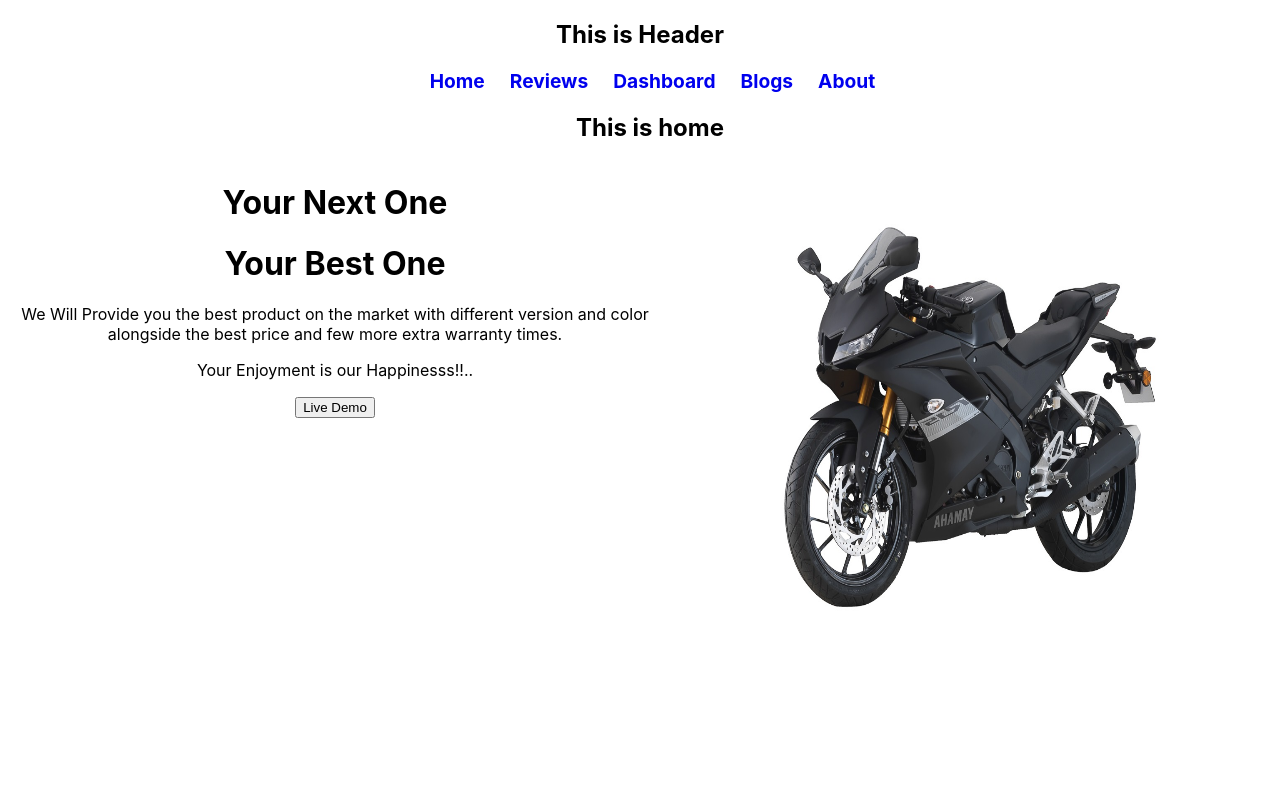
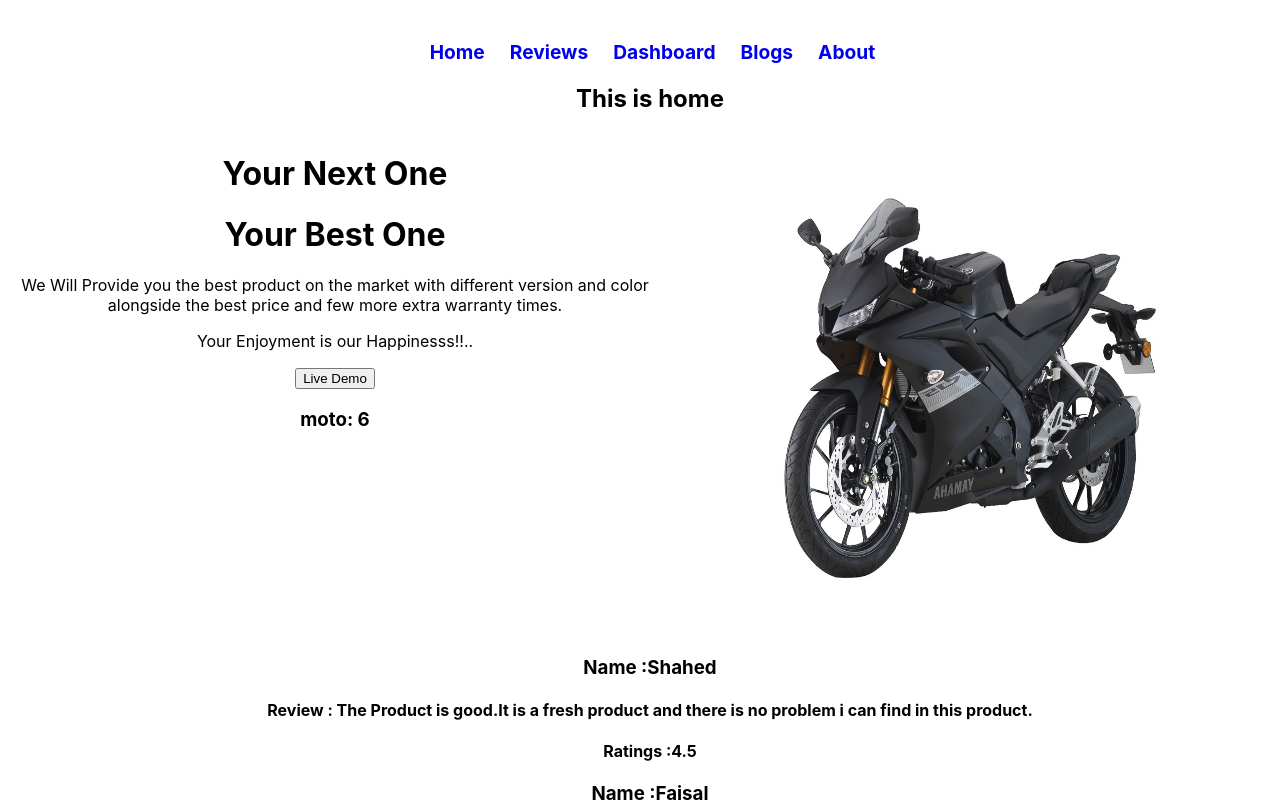
Before and after one commit to Shahariarshadhin/Moto-Mania, a React (Create React App) app: page / in a window 1280 px wide. Shown: the top 802 px of the page. Built offline with nearby package versions, Linux system fonts and the light colour scheme.

Commit message:
set review card

```diff
--- a/public/reviews.json
+++ b/public/reviews.json
@@ -1,38 +1,38 @@
 [
     {
         "id": "1",
-        "Name": "Shahed",
-        "Review": "The Product is good.It is a fresh product and there is no problem i can find in this product.",
-        "Ratings": "4.5"
+        "name": "Shahed",
+        "review": "The Product is good.It is a fresh product and there is no problem i can find in this product.",
+        "ratings": "4.5"
     },
     {
         "id": "2",
-        "Name": "Faisal",
-        "Review": "The Product is good.It is a fresh product and there is no problem i can find in this product.",
-        "Ratings": "4.3"
+        "name": "Faisal",
+        "review": "The Product is good.It is a fresh product and there is no problem i can find in this product.",
+        "ratings": "4.3"
     },
     {
         "id": "3",
-        "Name": "Shadhin",
-        "Review": "The Product is good.It is a fresh product and there is no problem i can find in this product.",
-        "Ratings": "4.00"
+        "name": "Shadhin",
+        "review": "The Product is good.It is a fresh product and there is no problem i can find in this product.",
+        "ratings": "4.00"
     },
     {
         "id": "4",
-        "Name": "Labib",
-        "Review": "The Product is good.It is a fresh product and there is no problem i can find in this product.",
-        "Ratings": "4.8"
+        "name": "Labib",
+        "review": "The Product is good.It is a fresh product and there is no problem i can find in this product.",
+        "ratings": "4.8"
     },
     {
         "id": "5",
-        "Name": "Billal",
-        "Review": "The Product is good.It is a fresh product and there is no problem i can find in this product.",
-        "Ratings": "4.2"
+        "name": "Billal",
+        "review": "The Product is good.It is a fresh product and there is no problem i can find in this product.",
+        "ratings": "4.2"
     },
     {
         "id": "6",
-        "Name": "Imran",
-        "Review": "The Product is good.It is a fresh product and there is no problem i can find in this product.",
-        "Ratings": "4.9"
+        "name": "Imran",
+        "review": "The Product is good.It is a fresh product and there is no problem i can find in this product.",
+        "ratings": "4.9"
     }
 ]
--- /dev/null
+++ b/src/components/EachReview/EachReview.js
@@ -0,0 +1,14 @@
+import React from 'react';
+
+const EachReview = (props) => {
+    const { name, review, ratings } = props.review;
+    return (
+        <div>
+            <h3>Name :{name} </h3>
+            <h4>Review : {review}</h4>
+            <h4>Ratings :{ratings}</h4>
+        </div>
+    );
+};
+
+export default EachReview;
--- a/src/components/Header/Header.css
+++ b/src/components/Header/Header.css
@@ -1,3 +1,6 @@
+.header{
+    margin-top: 40px;
+}
 nav a{
     text-decoration: none;
     margin-left: 25px;
--- a/src/components/Header/Header.js
+++ b/src/components/Header/Header.js
@@ -5,7 +5,7 @@ import './Header.css';
 const Header = () => {
     return (
         <div className='header'>
-            <h2>This is Header</h2>
+
             <nav className='nav'>
                 <Link to="/home">Home</Link>
                 <Link to="/reviews">Reviews</Link>
--- a/src/components/Header/Home/Home.js
+++ b/src/components/Header/Home/Home.js
@@ -1,8 +1,12 @@
 import React from 'react';
 import images from '../../../images/coverPic.png';
+import EachReview from '../../EachReview/EachReview';
+import motoCard from '../../hook/useMotoCard';
 import './Home.css'
 
 const Home = () => {
+
+    const [moto, setMoto] = motoCard();
     return (
         <div className='hommy'>
             <h2>This is home</h2>
@@ -16,6 +20,8 @@ const Home = () => {
                     <p>Your Enjoyment is our Happinesss!!..</p>
                     <button>Live Demo</button>
 
+                    <h3>moto: {moto.length}</h3>
+
                 </div>
                 <div>
 
@@ -23,6 +29,16 @@ const Home = () => {
 
                 </div>
             </div>
+
+            <div>
+                {
+                    moto.map(review => <EachReview
+
+                        key={review.id}
+                        review={review}
+                    ></EachReview>)
+                }
+            </div>
         </div>
     );
 };
--- /dev/null
+++ b/src/components/hook/useMotoCard.js
@@ -0,0 +1,14 @@
+import { useEffect, useState } from "react"
+
+const useMotoCard = () => {
+
+    const [moto, setMoto] = useState([]);
+    useEffect(() => {
+        fetch('reviews.json')
+            .then(res => res.json())
+            .then(data => setMoto(data))
+    }, []);
+    return [moto, setMoto];
+}
+
+export default useMotoCard;
```
